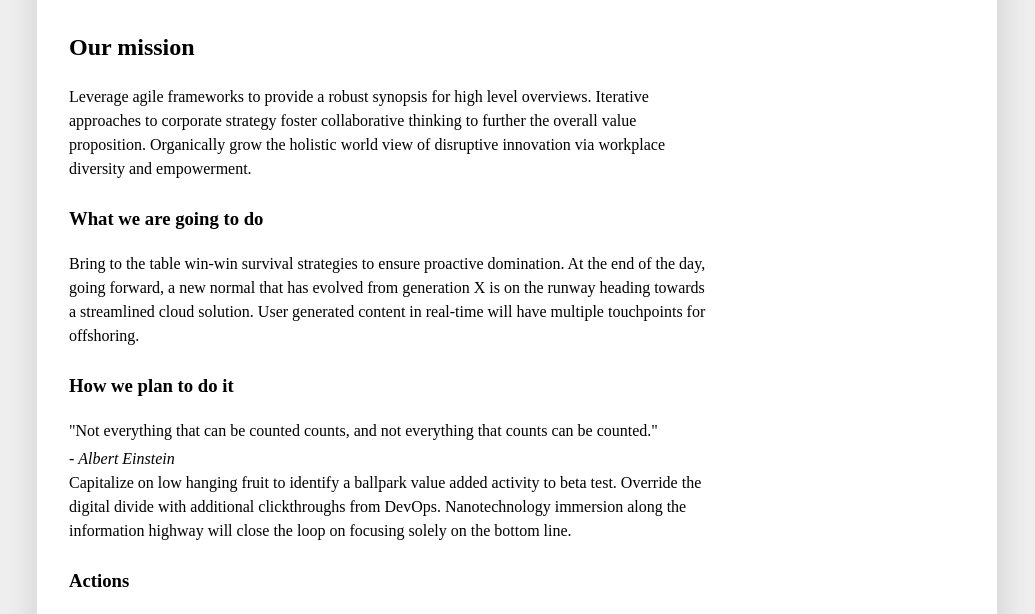
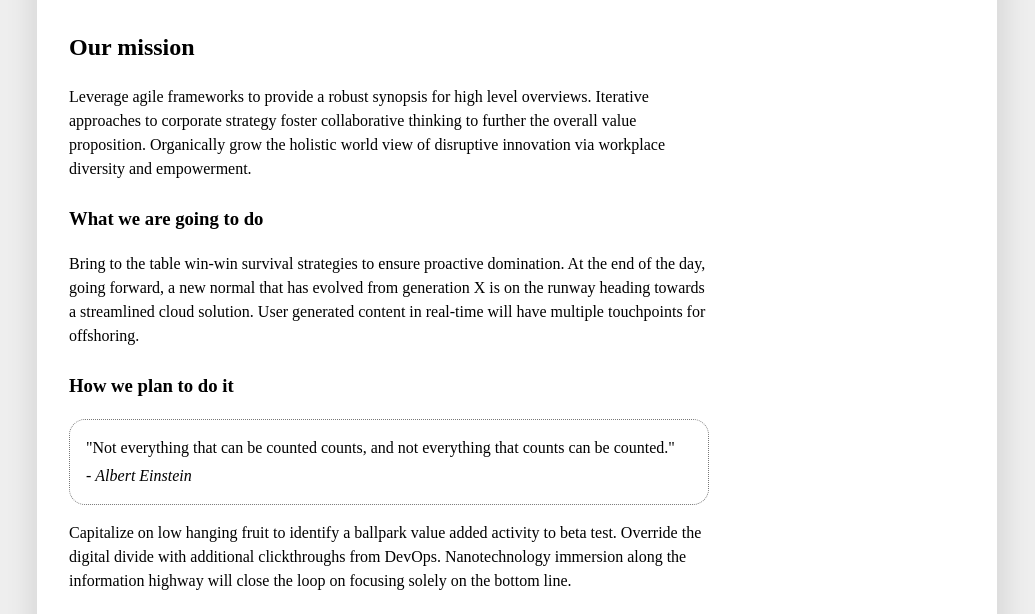
Before and after one commit to SRferrero/html-css-workshop, a website built with Parcel: page src/index.html in a window 1280 px wide. Shown: the part 180-794 px from the top of the page, without its empty margins (123-1158 px from the left). Built offline with nearby package versions, Linux system fonts and the light colour scheme.

Commit message:
chore: e3 solved

```diff
--- a/src/index.html
+++ b/src/index.html
@@ -60,13 +60,13 @@
         How we plan to do it
       </h3>
 
-      <!-- find the tag and the class atribute -->
+      <blockquote class="quote">
 
         <p class="quote__text">Not everything that can be counted counts, and not everything that counts can be counted.</p>
 
         <footer class="quote__info">Albert Einstein</footer>
 
-      <!-- close tag -->
+      </blockquote>
 
       <p>
         Capitalize on low hanging fruit to identify a ballpark value added activity to beta test. Override the digital divide with additional clickthroughs from DevOps. Nanotechnology immersion along the information highway will close the loop on focusing solely on the bottom line.
```
